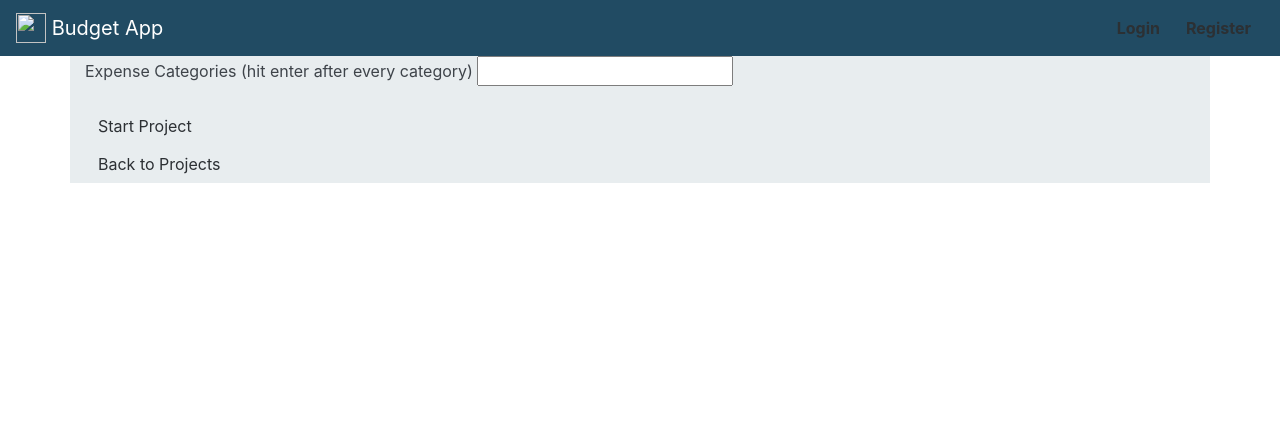
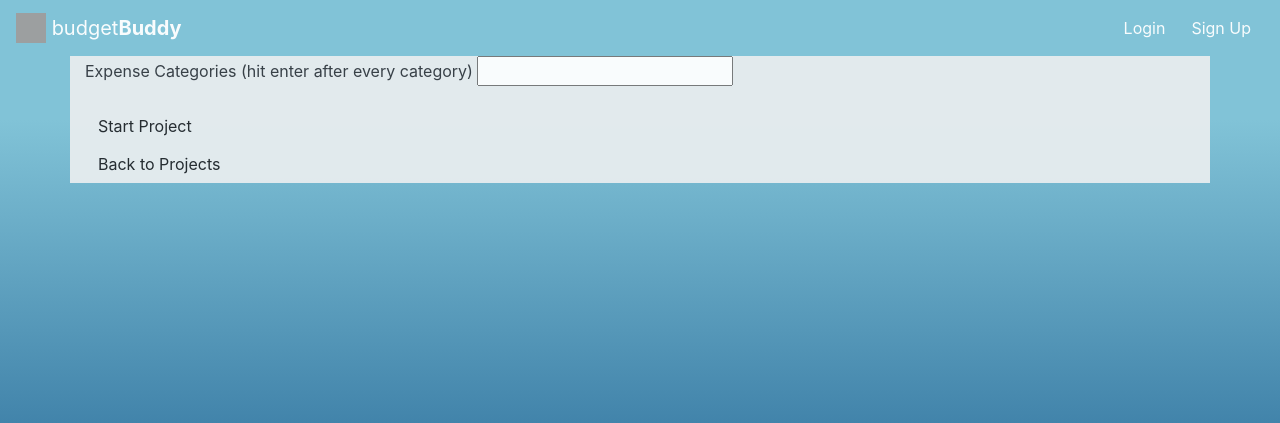
Before and after one commit to n-badillo/SoftwareTestingProject, a Django app: template budgetproject/budgetproject/budget/templates/budget/add-project.html in a window 1280 px wide. Shown: the top 423 px of the page. Run offline with Django 3.2, Linux system fonts and the light colour scheme; the template is opened without the code that fills it, so the values that code supplies are empty; some libraries are stand-ins or nearby versions; grey boxes are pictures that could not be loaded.

Commit message:
Update base.html

```diff
--- a/budgetproject/budgetproject/budget/templates/budget/base.html
+++ b/budgetproject/budgetproject/budget/templates/budget/base.html
@@ -1,48 +1,44 @@
-{% load static %}
+{% load static  %}
 <!DOCTYPE html>
 <html lang="en">
-
 <head>
     <meta charset="UTF-8">
     <meta name="viewport" content="width=device-width, initial-scale=1.0">
     <meta http-equiv="X-UA-Compatible" content="ie=edge">
     <title>Budget App</title>
 <!-- Bootstrap Import -->
-  <link rel="stylesheet" href="https://stackpath.bootstrapcdn.com/bootstrap/4.3.1/css/bootstrap.min.css" integrity="sha384-ggOyR0iXCbMQv3Xipma34MD+dH/1fQ784/j6cY/iJTQUOhcWr7x9JvoRxT2MZw1T"
-    crossorigin="anonymous">
+    <link rel="stylesheet" href="https://stackpath.bootstrapcdn.com/bootstrap/4.3.1/css/bootstrap.min.css" integrity="sha384-ggOyR0iXCbMQv3Xipma34MD+dH/1fQ784/j6cY/iJTQUOhcWr7x9JvoRxT2MZw1T" crossorigin="anonymous">
 
 <!-- Imports -->
     <link href="https://fonts.googleapis.com/icon?family=Material+Icons" rel="stylesheet">
     <link rel="stylesheet" href="{% static 'css/styles.css' %}">
+    {% comment %} <link rel="stylesheet" href="https://cdnjs.cloudflare.com/ajax/libs/materialize/1.0.0/css/materialize.min.css">
+    <script src="https://cdnjs.cloudflare.com/ajax/libs/materialize/1.0.0/js/materialize.min.js"></script> {% endcomment %}
+</head>
+<body class="box">
 
- <!-- <link rel="stylesheet" href="https://cdnjs.cloudflare.com/ajax/libs/materialize/1.0.0/css/materialize.min.css">
-  <script src="https://cdnjs.cloudflare.com/ajax/libs/materialize/1.0.0/js/materialize.min.js"></script>  -->
-</head>
-
-<body class="box" style="background: linear-gradient(180deg, #FFFFFF 7%, #FFFFFF, #81C3D7); background-attachment: fixed;">
-
-  <nav class="navbar navbar-dark" style="background: #16425B;">
+<nav class="navbar navbar-dark">
   <a class="navbar-brand" href="{% url 'list' %}">
-      <img src="#" width="30" height="30" class="d-inline-block align-top" alt="">
-      Budget App
+    <img src="/docs/4.3/assets/brand/bootstrap-solid.svg" width="30" height="30" class="d-inline-block align-top" alt="">
+    budget<b>Buddy</b>
   </a>
   <ul class="nav justify-content-end navbar-dark">
 
                     {% if user.is_authenticated %}
 
                      <li class="nav-item">
-        <a class="nav-link" href="{% url 'list' %}" style="color:white;"><b>Hello, {{ user.username }}</b></a>
+   <a href="{% url 'list' %}" class="nav-link" style="color:white;">{{ user.username }}</a>
   </li>
   <li class="nav-item">
-        <a class="nav-link" href="{% url 'logout' %}">Log Out</a>
+    <a class="nav-link text-white" href="{% url 'logout' %}">Log Out</a>
   </li>
 
    {% else %}
   <li class="nav-item">
-        <a class="btn" href="{% url 'login' %}" role="button"><b>Login</b></a>
+  <a class="btn text-white" href="{% url 'login' %}" role="button">Login</a>
   </li>
   <li class="nav-item">
-        <a class="btn" href="{% url 'register' %}" role="button"><b>Register</b></a>
+    <a class="btn text-white" href="{% url 'register' %}" role="button">Sign Up</a>
   </li>
  {% endif %}
 </ul>
@@ -63,19 +59,10 @@
 
     </div>
 
-  <script>
-
-  </script>
-
-
 <!-- JavaScript Imports for Bootstrap -->
-  <script src="https://code.jquery.com/jquery-3.3.1.slim.min.js" integrity="sha384-q8i/X+965DzO0rT7abK41JStQIAqVgRVzpbzo5smXKp4YfRvH+8abtTE1Pi6jizo"
-    crossorigin="anonymous"></script>
-  <script src="https://cdnjs.cloudflare.com/ajax/libs/popper.js/1.14.7/umd/popper.min.js" integrity="sha384-UO2eT0CpHqdSJQ6hJty5KVphtPhzWj9WO1clHTMGa3JDZwrnQq4sF86dIHNDz0W1"
-    crossorigin="anonymous"></script>
-  <script src="https://stackpath.bootstrapcdn.com/bootstrap/4.3.1/js/bootstrap.min.js" integrity="sha384-JjSmVgyd0p3pXB1rRibZUAYoIIy6OrQ6VrjIEaFf/nJGzIxFDsf4x0xIM+B07jRM"
-    crossorigin="anonymous"></script>
+<script src="https://code.jquery.com/jquery-3.3.1.slim.min.js" integrity="sha384-q8i/X+965DzO0rT7abK41JStQIAqVgRVzpbzo5smXKp4YfRvH+8abtTE1Pi6jizo" crossorigin="anonymous"></script>
+<script src="https://cdnjs.cloudflare.com/ajax/libs/popper.js/1.14.7/umd/popper.min.js" integrity="sha384-UO2eT0CpHqdSJQ6hJty5KVphtPhzWj9WO1clHTMGa3JDZwrnQq4sF86dIHNDz0W1" crossorigin="anonymous"></script>
+<script src="https://stackpath.bootstrapcdn.com/bootstrap/4.3.1/js/bootstrap.min.js" integrity="sha384-JjSmVgyd0p3pXB1rRibZUAYoIIy6OrQ6VrjIEaFf/nJGzIxFDsf4x0xIM+B07jRM" crossorigin="anonymous"></script>
 
 </body>
-
 </html>
```
Lines whose indentation alone changed are shown as unchanged.
